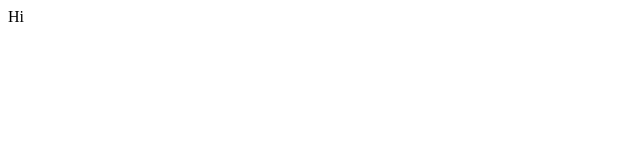
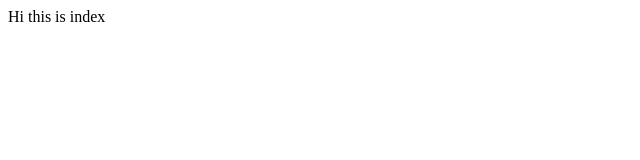
Before and after one commit to Dastyni/Dastyni.github.io, a plain HTML site: page index.html in a window 1280 px wide. Shown: the full height of the page, 0-640 px from the left. Drawn offline with Linux system fonts and the light colour scheme.

Commit message:
Update index.html

```diff
--- a/index.html
+++ b/index.html
@@ -1,4 +1,4 @@
 <html>
   <body>
-    Hi</body>
+    Hi this is index</body>
 </html>
```
